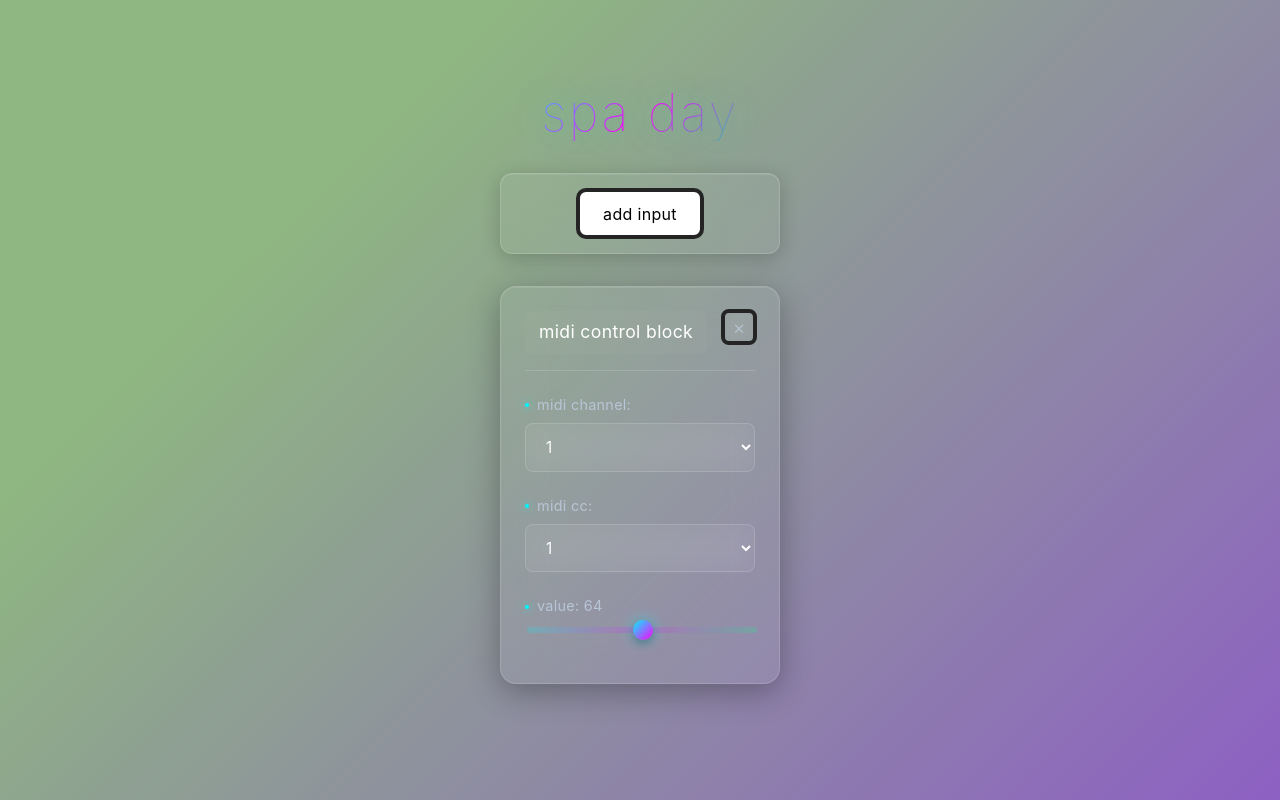
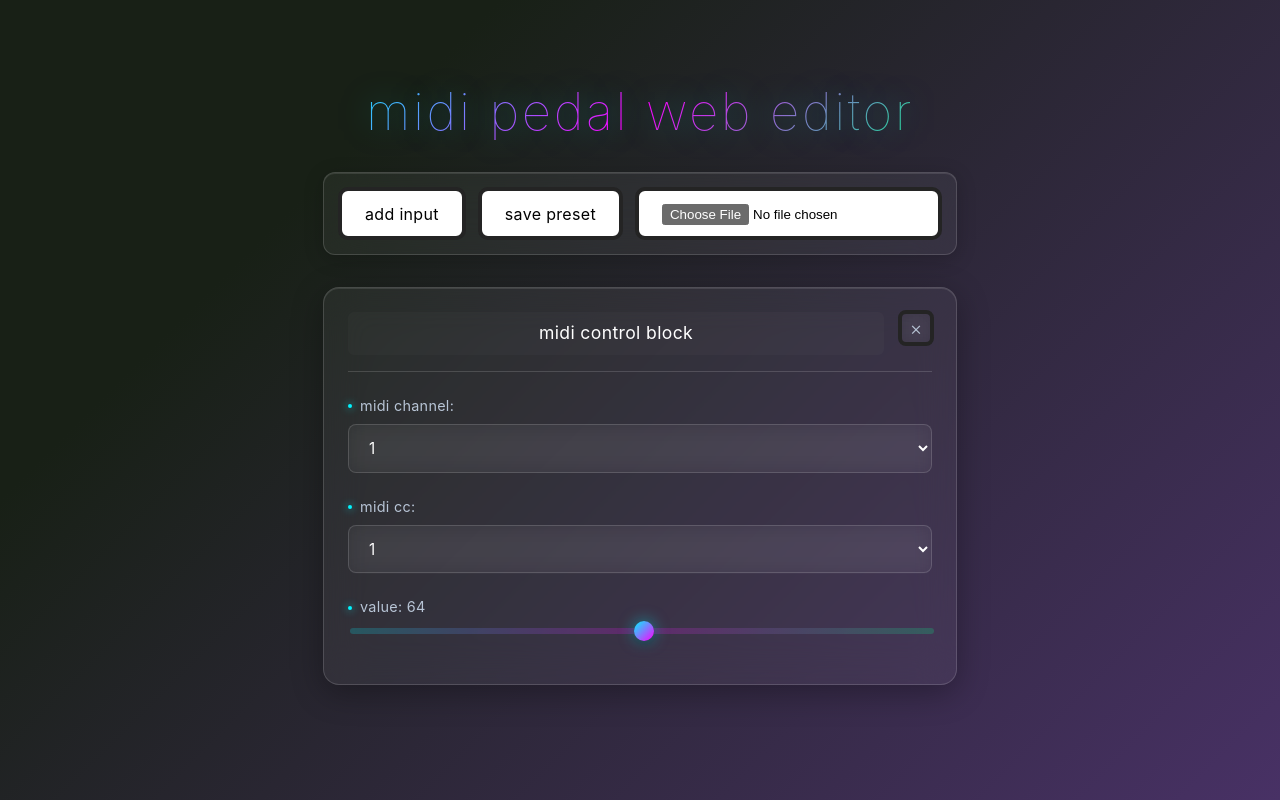
Before and after one commit to unifolia/midi_station, a React (Vite) app: page / in a window 1280 px wide. Built offline with nearby package versions, Linux system fonts and the light colour scheme.

Commit message:
Moving form data to state

```diff
--- a/src/App.tsx
+++ b/src/App.tsx
@@ -1,36 +1,140 @@
 import React, { useState } from "react";
 import MidiForm from "./lib/MidiForm";
 
+interface FormData {
+  id: number;
+  midiChannel: number;
+  midiCC: number;
+  value: number;
+  label: string;
+}
+
 const App = () => {
-  const [forms, setForms] = useState([{ id: 1 }]);
+  const [forms, setForms] = useState([
+    {
+      id: 1,
+      midiChannel: 1,
+      midiCC: 1,
+      value: 64,
+      label: "MIDI Control Block",
+    },
+  ]);
   const [nextId, setNextId] = useState(2);
 
   const handleAddInput = () => {
     if (forms.length < 25) {
-      setForms((prev) => [...prev, { id: nextId }]);
+      setForms((prev) => [
+        ...prev,
+        {
+          id: nextId,
+          midiChannel: 1,
+          midiCC: 1,
+          value: 64,
+          label: "MIDI Control Block",
+        },
+      ]);
       setNextId((prev) => prev + 1);
     }
   };
 
-  const handleRemoveForm = (id) => {
+  const handleRemoveForm = (id: number) => {
     setForms((prev) => prev.filter((form) => form.id !== id));
+  };
+
+  const updateFormField = (
+    id: number,
+    field: keyof FormData,
+    value: string | number
+  ) => {
+    setForms((prev) =>
+      prev.map((form) => (form.id === id ? { ...form, [field]: value } : form))
+    );
+  };
+
+  const savePreset = () => {
+    const preset = {
+      name:
+        prompt("Enter preset name:") || `Preset ${new Date().toLocaleString()}`,
+      timestamp: new Date().toISOString(),
+      forms: forms,
+    };
+
+    const dataStr = JSON.stringify(preset, null, 2);
+    const dataBlob = new Blob([dataStr], { type: "application/json" });
+    const url = URL.createObjectURL(dataBlob);
+
+    const link = document.createElement("a");
+    link.href = url;
+    link.download = `${preset.name.replace(/[^a-z0-9]/gi, "_")}.json`;
+    document.body.appendChild(link);
+    link.click();
+    document.body.removeChild(link);
+    URL.revokeObjectURL(url);
+  };
+
+  const handleLoadPreset = (e: Event) => {
+    const target = e.target as HTMLInputElement;
+    const file = target.files?.[0];
+    if (file) {
+      const reader = new FileReader();
+      reader.onload = (event: ProgressEvent<FileReader>) => {
+        try {
+          const result = event.target?.result as string;
+          const preset = JSON.parse(result);
+          if (preset.forms && Array.isArray(preset.forms)) {
+            setForms(preset.forms);
+            const maxId = Math.max(...preset.forms.map((f) => f.id), 0);
+            setNextId(maxId + 1);
+          } else {
+            alert("Invalid preset file format");
+          }
+        } catch (error) {
+          alert("Error loading preset: Invalid JSON file");
+        }
+      };
+      reader.readAsText(file);
+    }
   };
 
   return (
     <main>
-      <h1>spa day</h1>
+      <h1>midi pedal web editor</h1>
 
       <nav className="nav-bar">
         <button onClick={handleAddInput}>Add Input</button>
-
-        {/* <button>Load Group</button>
-        <button>Save Group</button>
-        <button>Login</button> */}
+        <button onClick={savePreset}>Save Preset</button>
+        <button>
+          <input
+            type="file"
+            accept=".json"
+            onChange={(e) => handleLoadPreset(e as unknown as Event)}
+            value=""
+          ></input>
+        </button>
       </nav>
 
       <div className="forms-container">
         {forms.map((form) => (
-          <MidiForm key={form.id} onRemove={() => handleRemoveForm(form.id)} />
+          <MidiForm
+            key={form.id}
+            onRemove={() => handleRemoveForm(form.id)}
+            midiChannel={form.midiChannel}
+            setMidiChannel={(value: string | number) =>
+              updateFormField(form.id, "midiChannel", value)
+            }
+            midiCC={form.midiCC}
+            setMidiCC={(value: string | number) =>
+              updateFormField(form.id, "midiCC", value)
+            }
+            value={form.value}
+            setValue={(value: string | number) =>
+              updateFormField(form.id, "value", value)
+            }
+            label={form.label}
+            setLabel={(value: string | number) =>
+              updateFormField(form.id, "label", value)
+            }
+          />
         ))}
       </div>
     </main>
--- a/src/app.css
+++ b/src/app.css
@@ -62,7 +62,7 @@ body {
   min-width: 320px;
   min-height: 100vh;
   /* background: linear-gradient(135deg, #0a0a0a 0%, #1a1a2e 35%, #16213e 100%); */
-  background: linear-gradient(135deg, #8fb781 24%, rgb(141, 96, 195) 100%);
+  background: linear-gradient(135deg, #182016 24%, rgb(72, 49, 101) 100%);
   font-family: "Inter", -apple-system, BlinkMacSystemFont, "Segoe UI", system-ui,
     sans-serif;
   overflow-x: hidden;
--- a/src/lib/MidiForm.tsx
+++ b/src/lib/MidiForm.tsx
@@ -1,10 +1,16 @@
 import React, { useState } from "react";
 
-function MidiForm({ onRemove }) {
-  const [midiChannel, setMidiChannel] = useState(1);
-  const [midiCC, setMidiCC] = useState(1);
-  const [value, setValue] = useState(64);
-  const [label, setLabel] = useState("MIDI Control Block");
+function MidiForm({
+  onRemove,
+  midiChannel,
+  setMidiChannel,
+  midiCC,
+  setMidiCC,
+  value,
+  setValue,
+  label,
+  setLabel
+}) {
   const [isEditing, setIsEditing] = useState(false);
 
   const handleMidiUpload = async (currentValue) => {
@@ -45,8 +51,9 @@ function MidiForm({ onRemove }) {
   };
 
   const handleValueChange = (e) => {
-    setValue(Number(e.target.value));
-    handleMidiUpload(e.target.value);
+    const newValue = Number(e.target.value);
+    setValue(newValue);
+    handleMidiUpload(newValue);
   };
 
   return (
```
